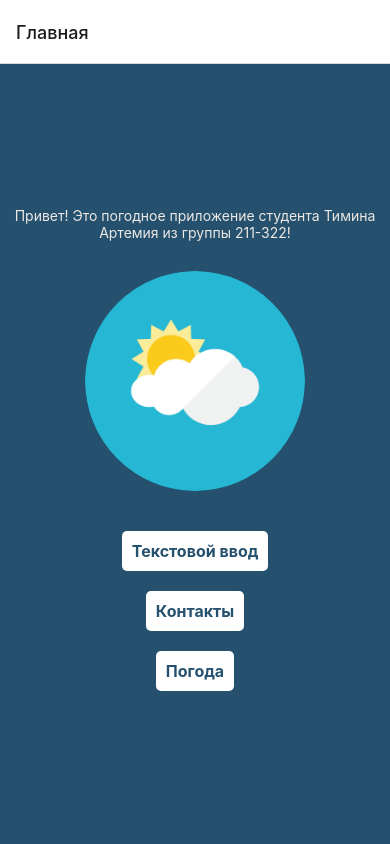
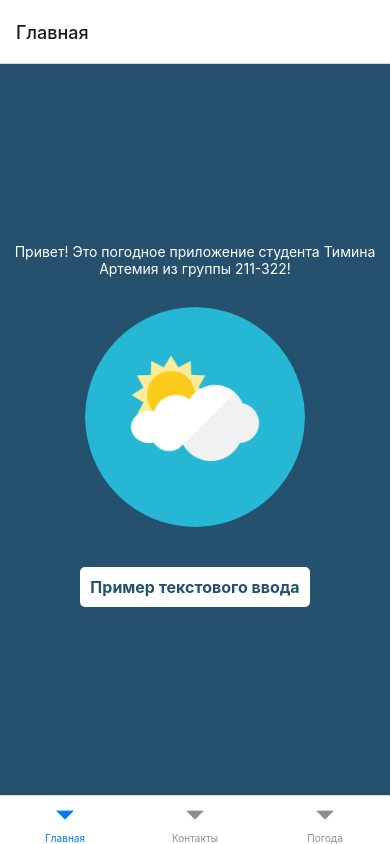
Before and after one commit to TiminArt/ReactNativeTimin, a React Native app: screen / in a window 390 px wide. Built offline with nearby package versions, Linux system fonts and the light colour scheme.

Commit message:
NewCom
Изменил меню перехода, добавил код для видео (не работает) и еще несколько фич

```diff
--- a/components/Contacts.js
+++ b/components/Contacts.js
@@ -1,14 +1,34 @@
-import React from 'react';
-import { StatusBar } from 'expo-status-bar';
-import { Text, SafeAreaView } from 'react-native';
-import { gStyles } from '../styles/style.js';
+import React, { useRef } from 'react';
+import { StyleSheet } from 'react-native';
 
-export default function Contacts() {
+// import Video from 'react-native-video';
+import Video, {VideoRef} from 'react-native-video';
 
-return (
-    <SafeAreaView style={gStyles.container}>
-        <Text style={gStyles.text} >Странница контактов</Text>
-        <StatusBar style="auto" />
-    </SafeAreaView>
-    );
+const VideoPlayer = () => {
+    // const videoRef = useRef(`https://www.youtube.com/watch?v=6SvP_fUttHk`);
+    const background = require('../assets/background.mp4');
+    const onBuffer = () => { console.log('Buffering');};
+    const onError = () => { console.log('Error loading video') };
+
+    return (
+        <Video
+            source={background}
+            // ref={videoRef}
+            onBuffer={onBuffer}
+            onError={onError}
+            style={styles.backgroundVideo}
+        />
+    )
 }
+
+var styles = StyleSheet.create({
+    backgroundVideo: {
+        position: 'absolute',
+        top: 0,
+        left: 0,
+        bottom: 0,
+        right: 0,
+    },
+});
+
+export default VideoPlayer;
--- a/components/Main.js
+++ b/components/Main.js
@@ -1,42 +1,36 @@
 import { StatusBar } from 'expo-status-bar';
-import React from 'react';
+import React, { useState } from 'react';
 import { Text, SafeAreaView, Alert, TouchableOpacity, Image, Button} from 'react-native';
 // Подключаем файл с общими стилями
 import { gStyles } from '../styles/style.js';
 
-export default function Main({ navigation }) {
-    // Функция перехода на другие страницы
-    const goContacts = () => {
-        navigation.navigate('Contacts');
+export default function Main() {
+    // Создаем состояние geniusName с помощью хука useState и устанавливаем начальное значение как пустая строка
+    const [geniusName, setGeniusName] = useState('');
+
+    const onPressButton1 = () => {
+        // Создаем всплывающее окно, в которое будем вводить имя
+        Alert.prompt('Привет!', 'Вы нажали на кнопку! Как зовут этого гения!?', text => {
+            setGeniusName(text);
+            console.log(text);
+        });
     }
-    const goWeather = () => {
-        navigation.navigate('Weather');
-    }
-    // Функция при нажатии на кнопку с вызовом всплывающего окна c текстовым полем, которое выводит введенный текст в консоль.
-    const onPressButton1 = () => Alert.prompt('Привет!', 'Вы нажали на кнопку! Поздравляю!', text => console.log(text));
 
     return (
         <SafeAreaView style={gStyles.container}>
             {/* Текст */}
-        <Text style={gStyles.text} >Привет! Это погодное приложение студента Тимина Артемия из группы 211-322!</Text>
+            <Text style={gStyles.text}>Привет! Это погодное приложение студента Тимина Артемия из группы 211-322!</Text>
 
             {/* Добавляем изображение и вешаем на него стили  */}
-        <Image style={gStyles.image} source={require('../assets/weather.png')}/>
+            <Image style={gStyles.image} source={require('../assets/weather.png')} />
 
             {/* Кнопка */}
             <TouchableOpacity style={gStyles.button} onPress={onPressButton1}>
-            <Text style={gStyles.buttonText}>Текстовой ввод</Text>
+                <Text style={gStyles.buttonText}>Пример текстового ввода</Text>
             </TouchableOpacity>
 
-        {/* Кнопка для перехода на вторую страницу */}
-        <TouchableOpacity style={gStyles.button} onPress={goContacts}>
-            <Text style={gStyles.buttonText}>Контакты</Text>
-        </TouchableOpacity>
-
-        {/* Кнопка для перехода на страницу погоды */}
-        <TouchableOpacity style={gStyles.button} onPress={goWeather}>
-            <Text style={gStyles.buttonText}>Погода</Text>
-        </TouchableOpacity>
+            {/* Вывод введенного текста на экран */}
+            {geniusName !== '' && <Text style={gStyles.text}>Если Вы не знали, то Вас зовут {geniusName}</Text>}
 
             <StatusBar style="auto" />
         </SafeAreaView>
--- a/components/Weather.js
+++ b/components/Weather.js
@@ -43,12 +43,12 @@ export default class extends React.Component {
 
     render () {
         // "Распаковка" isLoacing
-        // const {isLoading} = this.state;
-        const {isLoading, temp} = this.state;
+        const {isLoading} = this.state;
+        // const {isLoading, temp} = this.state;
         return (
             // Проверка, находимся ли мы в состоянии загрузки и в погодных данных передаем в качестве пропсов температуру
-            // isLoading ? <Loading /> : null
-            isLoading ? <Loading /> : <DataWeather temp={temp}/>
+            isLoading ? <Loading /> : null
+            // isLoading ? <Loading /> : <DataWeather temp={temp}/>
         );
     };
 };
--- a/navigate.js
+++ b/navigate.js
@@ -1,32 +1,40 @@
-import React from 'react';
+// import React from 'react';
+import * as React from 'react';
+import { NavigationContainer } from '@react-navigation/native';
+import { createBottomTabNavigator } from '@react-navigation/bottom-tabs';
+
 import Main from './components/Main.js';
 import Contacts from './components/Contacts.js';
 import Weather from './components/Weather.js';
 
-import { createStackNavigator } from '@react-navigation/stack';
-import { NavigationContainer } from '@react-navigation/native';
-import { gStyles } from './styles/style.js';
+function MainComponent() {
+    return (
+        <Main />
+    );
+}
 
-const Stack = createStackNavigator();
+function ContactsComponent() {
+    return (
+        <Contacts />
+    );
+}
+
+function WeatherComponent() {
+    return (
+        <Weather />
+    );
+}
+
+const Tab = createBottomTabNavigator();
 
 export default function Navigate() {
-    return <NavigationContainer style={gStyles.container}>
-        <Stack.Navigator>
-            <Stack.Screen
-                name="Main"
-                component={Main}
-                options={{title: 'Главная'}}
-            />
-            <Stack.Screen
-                name="Contacts"
-                component={Contacts}
-                options={{title: 'Контакты'}}
-            />
-            <Stack.Screen
-                name="Weather"
-                component={Weather}
-                options={{title: 'Погода'}}
-            />
-        </Stack.Navigator>
-    </NavigationContainer>;
+    return (
+    <NavigationContainer>
+        <Tab.Navigator>
+            <Tab.Screen name="Main" options={{title: 'Главная'}} component={MainComponent}/>
+            <Tab.Screen name="Contacts" options={{title: 'Контакты'}} component={ContactsComponent}/>
+            <Tab.Screen name="Weather" options={{title: 'Погода'}} component={WeatherComponent} />
+        </Tab.Navigator>
+    </NavigationContainer>
+    );
 }
--- a/package.json
+++ b/package.json
@@ -10,6 +10,7 @@
   },
   "dependencies": {
     "@expo/metro-runtime": "~3.2.1",
+    "@react-navigation/bottom-tabs": "^6.5.20",
     "@react-navigation/native": "^6.1.17",
     "@react-navigation/stack": "^6.3.29",
     "axios": "^1.7.2",
@@ -21,8 +22,8 @@
     "react": "18.2.0",
     "react-dom": "18.2.0",
     "react-native": "0.74.1",
-    "react-native-safe-area-context": "^4.10.1",
-    "react-native-screens": "^3.31.1",
+    "react-native-safe-area-context": "4.10.1",
+    "react-native-screens": "3.31.1",
     "react-native-video": "^6.2.0",
     "react-native-web": "~0.19.10",
     "react-native-youtube": "^2.0.2",
--- a/styles/style.js
+++ b/styles/style.js
@@ -1,5 +1,5 @@
 // Файл с общими стилями, которые можно будет использовать на разных страницах
-import { StyleSheet } from 'react-native';
+import { StyleSheet, Platform } from 'react-native';
 
 
 export const gStyles = StyleSheet.create({
@@ -10,8 +10,20 @@ export const gStyles = StyleSheet.create({
         justifyContent: 'center',
     },
     text: {
-        color: '#EDE8E4',
         textAlign: 'center',
+        // Для примера сделал другой цвет обычного текста на разных платформах.
+        ...Platform.select({
+            ios: {
+                color: '#EDE8E4'
+            },
+            android: {
+                color: 'green'
+            },
+            default: {
+                // Для других платформ (веб...)
+                color: 'white',
+            },
+        }),
     },
     button: {
         backgroundColor: '#fff',
```
Also changed, not shown: 2 other files (tests, documents, lock files or other folders). Lines whose indentation alone changed are shown as unchanged.
